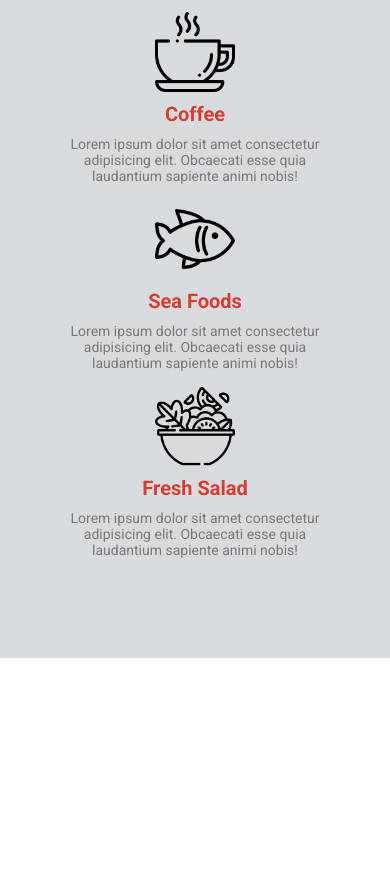
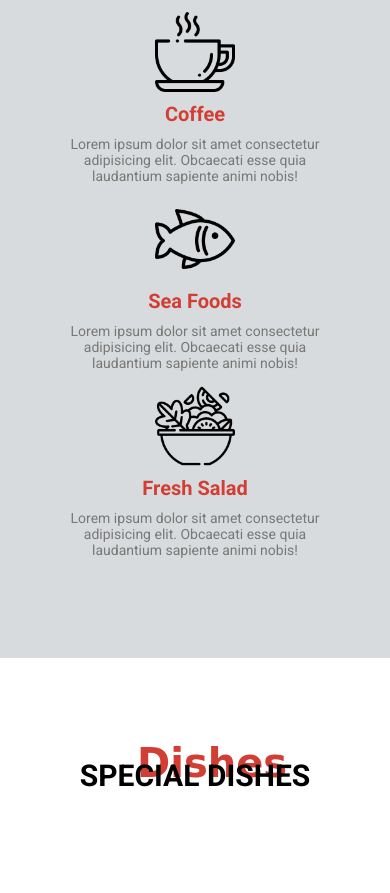
Before and after one commit to FrancisMurayaDev/Sarova-Eateries-Landing-Page, a website built with Vite: page index.html in a window 390 px wide. Shown: the part 1246-2139 px from the top of the page. Before the commit the page ends 1904 px from the top, so only its background shows below. Built offline with nearby package versions, Linux system fonts and the light colour scheme; a web font is replaced by a local one.

Commit message:
build reusable title

```diff
--- a/index.html
+++ b/index.html
@@ -174,6 +174,18 @@
 
     <!-- End of Meals Category -->
 
+    <!-- Start of Special Dishes -->
+
+    <section class="special-dishes-section">
+      <div class="title">
+        <span class="min-title">dishes</span>
+        <h2 class="main-title
+        ">special dishes</h2>
+      </div>
+    </section>
+
+      <!-- End of Special Dishes -->
+
     <script type="module" src="/src/main.js"></script>
   </body>
 </html>
--- a/src/style.css
+++ b/src/style.css
@@ -20,6 +20,55 @@ body {
   font-size: 1.6rem;
   font-family: var(--primary-font);
 }
+
+/* Start of re-usable components */
+.title {
+  position: relative;
+}
+
+.min-title {
+  text-transform: capitalize;
+  font-family: var(--secondary-font);
+  font-size: 6rem;
+  font-weight: bolder;
+  color: var(--primary-light-color);
+  position: absolute;
+  left: 40%;
+  bottom: 30%;
+  z-index: 3;
+}
+
+.main-title {
+  text-align: center;
+  text-transform: uppercase;
+  font-size: 6rem;
+  position: relative;
+  z-index: 5;
+  font-weight: bolder;
+}
+
+@media screen and (max-width: 700px) {
+  .main-title {
+    font-size: 4rem;
+  }
+
+  .min-title {
+    font-size: 5rem;
+    left: 30%;
+  }
+}
+
+@media screen and (max-width: 420px) {
+  .min-title {
+    font-size: 4rem;
+    bottom: 20%;
+  }
+
+  .main-title {
+    font-size: 3rem;
+  }
+}
+/* End of re-usable components */
 
 * {
   padding: 0;
@@ -135,7 +184,8 @@ li {
 /* Hero Styling Start */
 .hero-section {
   min-height: 100vh;
-  background-image: linear-gradient(rgba(0, 0, 0, 0.8), rgba(0, 0, 0, 0.8)),
+  background-image:
+    linear-gradient(rgba(0, 0, 0, 0.8), rgba(0, 0, 0, 0.8)),
     url(./images/hero-bg.jpg);
   background-repeat: no-repeat;
   background-position: center;
@@ -259,3 +309,9 @@ li {
   font-size: 1.4rem;
 }
 /* Meals Category Stylings End */
+
+/* Start of Special Dishes Styling */
+.special-dishes-section {
+  padding: 10rem 5rem;
+}
+/* End of Special Dishes Styling */
```
